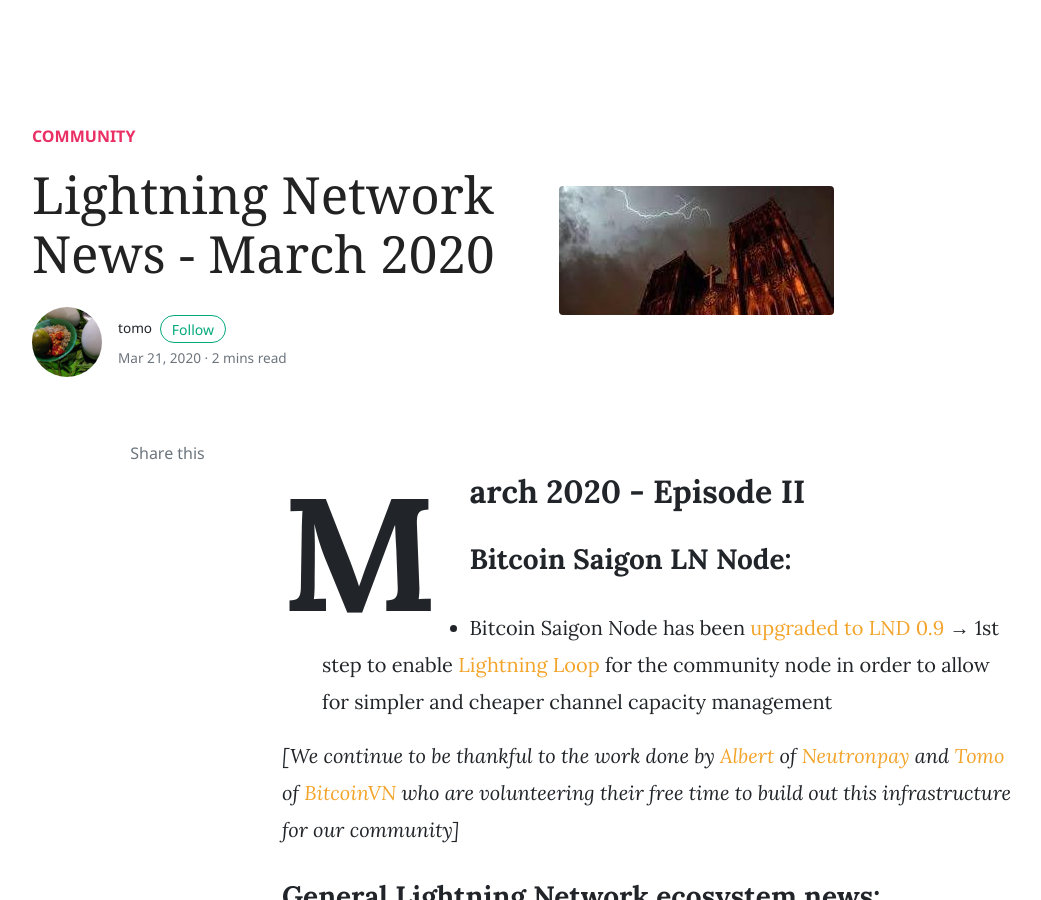
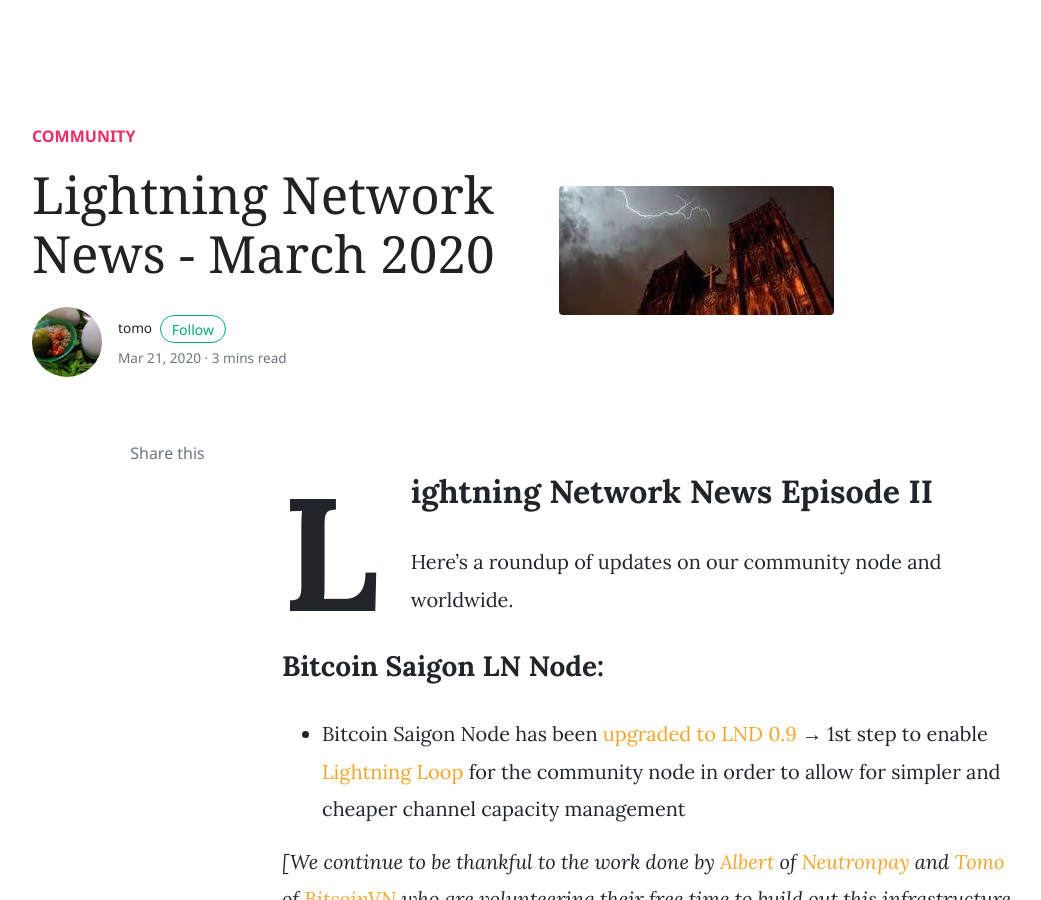
Before and after one commit to bitcoinsaigon/bitcoinsaigon.github.io, a Jekyll site: the page built from _posts/2020-03-21-lightning-network-news-march.md, in a window 1280 px wide and 900 px high. Shown: the whole window, without its empty margins (88-1129 px from the left). Built offline with Jekyll 4.4.1, drawn with Linux system fonts in a browser that asks for light colours; nearby versions of some CDN libraries; comment, search, counter and statistics services are not loaded.

Commit message:
Make formatting of snippet look nicer

```diff
--- a/_posts/2020-03-21-lightning-network-news-march.md
+++ b/_posts/2020-03-21-lightning-network-news-march.md
@@ -7,7 +7,9 @@
 ---
 
 
-## March 2020 - Episode II
+## Lightning Network News Episode II
+
+Here's a roundup of updates on our community node and worldwide.
 
 ### Bitcoin Saigon LN Node:
 
```
